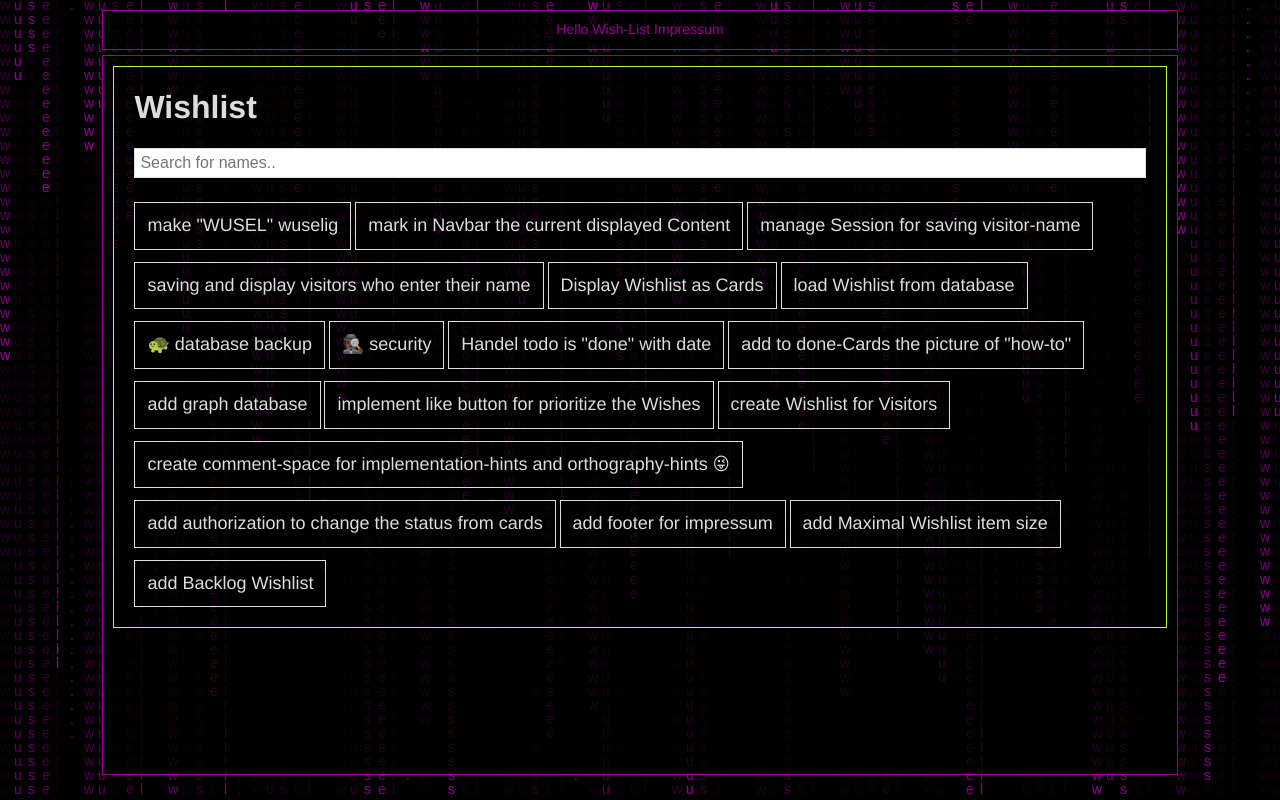
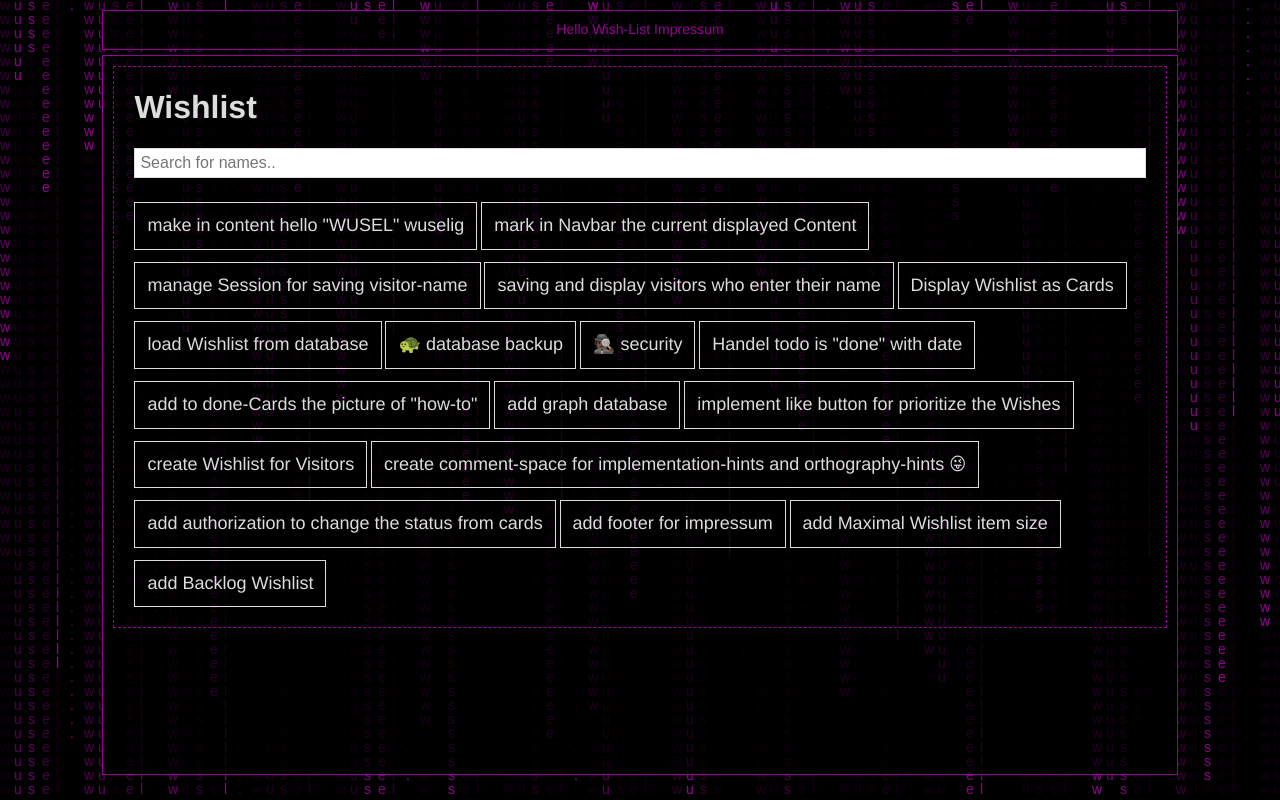
Before and after one commit to cosmaa/wusel-landing, a Flask app: page /wishes in a window 1280 px wide. Run offline with Flask 2, Linux system fonts and the light colour scheme; some libraries are stand-ins or nearby versions.

Commit message:
[usecase Wishlist] refactoring

```diff
--- a/app/templates/layout.html
+++ b/app/templates/layout.html
@@ -56,7 +56,7 @@
         margin: 10px;
         padding: 20px;
         padding-top: 0 ;
-        border: 1px solid greenyellow;
+        border: 1px dashed #990096;
         color: #dddddd;
     }
 
--- a/app/templates/pages/wish-list.html
+++ b/app/templates/pages/wish-list.html
@@ -5,7 +5,7 @@
    <input type="text" id="myInput" onkeyup="myFunction()" placeholder="Search for names.." title="Type in a name">
 
 <ul id="myUL">
-  <li><a href="#">make "WUSEL" wuselig</a></li>
+  <li><a href="#">make in content hello "WUSEL" wuselig</a></li>
   <li><a href="#">mark in Navbar the current displayed Content</a></li>
   <li><a href="#">manage Session for saving visitor-name</a></li>
   <li><a href="#">saving and display visitors who enter their name</a></li>
```
